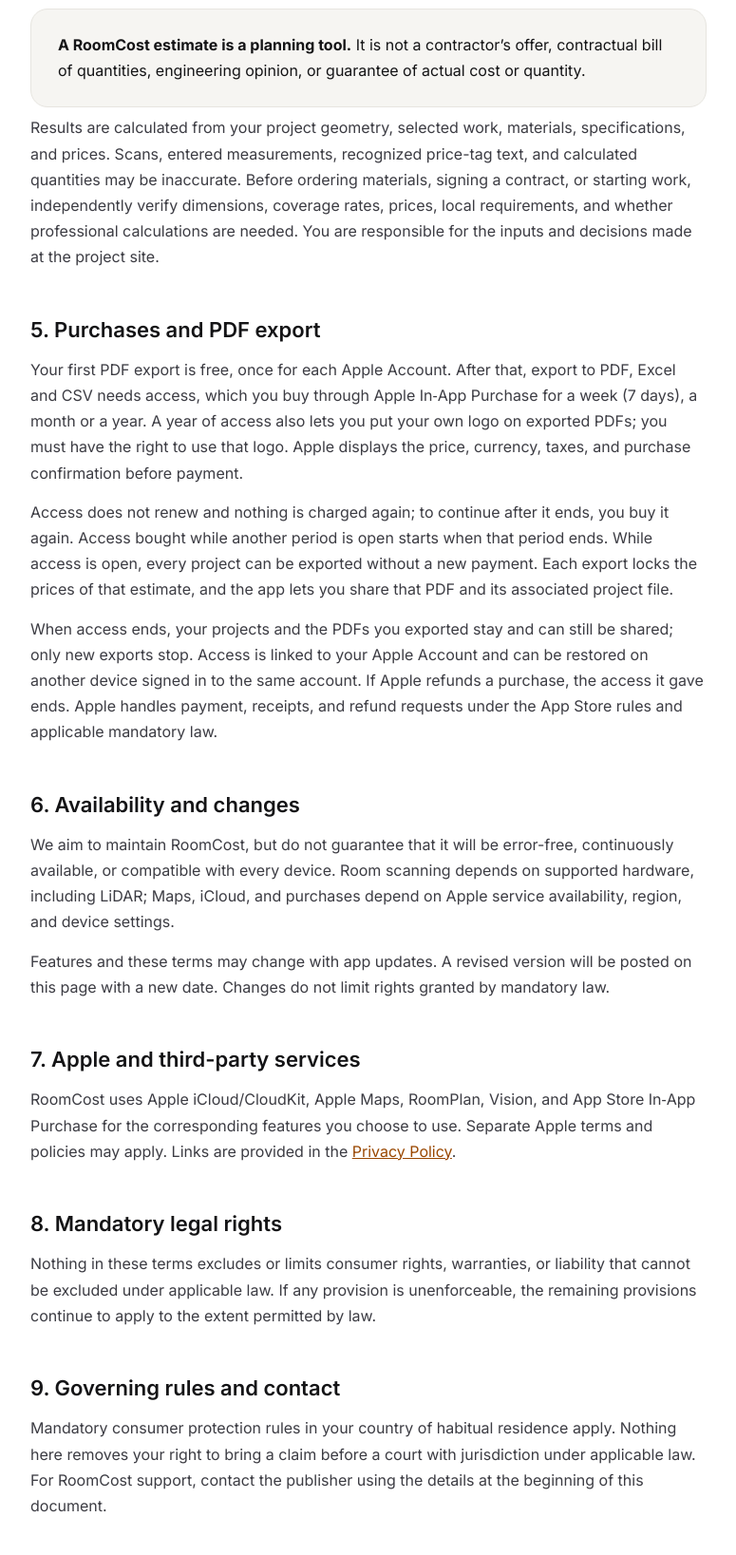
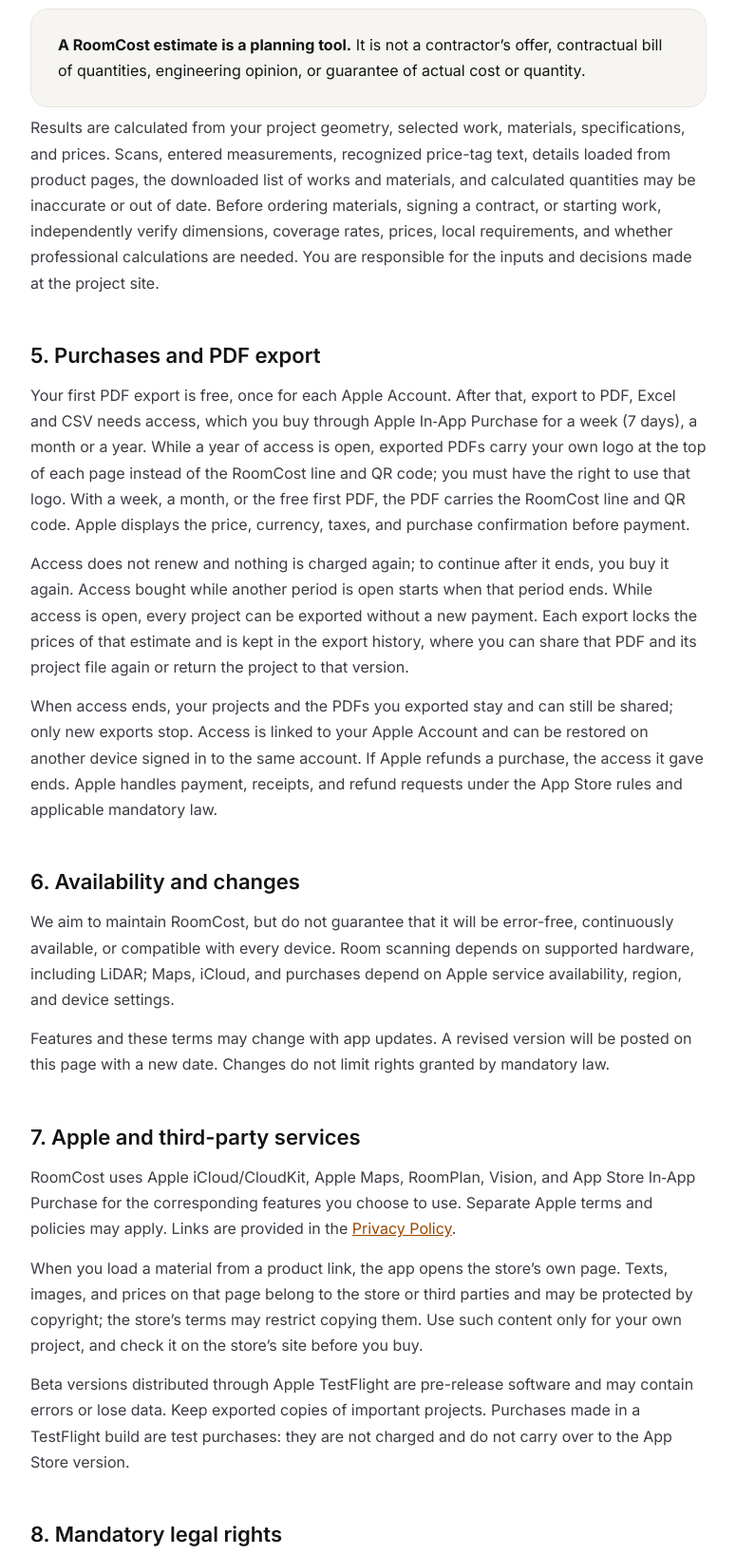
Before and after one commit to lundlay/roomcost.web, a plain HTML site: page terms.html in a window 1280 px wide. Shown: the part 1220-2857 px from the top of the page at 95% size, without its empty margins (252-1027 px from the left). Drawn offline with Linux system fonts and the light colour scheme.

Commit message:
Describe the logo, surface color from photos, tappable PDF fields, product page content and TestFlight builds in the privacy policy and terms

```diff
--- a/terms.html
+++ b/terms.html
@@ -40,11 +40,11 @@
 
     <h2>4. Estimates and decisions</h2>
     <div class="callout"><strong>A RoomCost estimate is a planning tool.</strong> It is not a contractor’s offer, contractual bill of quantities, engineering opinion, or guarantee of actual cost or quantity.</div>
-    <p>Results are calculated from your project geometry, selected work, materials, specifications, and prices. Scans, entered measurements, recognized price-tag text, and calculated quantities may be inaccurate. Before ordering materials, signing a contract, or starting work, independently verify dimensions, coverage rates, prices, local requirements, and whether professional calculations are needed. You are responsible for the inputs and decisions made at the project site.</p>
+    <p>Results are calculated from your project geometry, selected work, materials, specifications, and prices. Scans, entered measurements, recognized price-tag text, details loaded from product pages, the downloaded list of works and materials, and calculated quantities may be inaccurate or out of date. Before ordering materials, signing a contract, or starting work, independently verify dimensions, coverage rates, prices, local requirements, and whether professional calculations are needed. You are responsible for the inputs and decisions made at the project site.</p>
 
     <h2>5. Purchases and PDF export</h2>
-    <p>Your first PDF export is free, once for each Apple Account. After that, export to PDF, Excel and CSV needs access, which you buy through Apple In‑App Purchase for a week (7 days), a month or a year. A year of access also lets you put your own logo on exported PDFs; you must have the right to use that logo. Apple displays the price, currency, taxes, and purchase confirmation before payment.</p>
-    <p>Access does not renew and nothing is charged again; to continue after it ends, you buy it again. Access bought while another period is open starts when that period ends. While access is open, every project can be exported without a new payment. Each export locks the prices of that estimate, and the app lets you share that PDF and its associated project file.</p>
+    <p>Your first PDF export is free, once for each Apple Account. After that, export to PDF, Excel and CSV needs access, which you buy through Apple In‑App Purchase for a week (7 days), a month or a year. While a year of access is open, exported PDFs carry your own logo at the top of each page instead of the RoomCost line and QR code; you must have the right to use that logo. With a week, a month, or the free first PDF, the PDF carries the RoomCost line and QR code. Apple displays the price, currency, taxes, and purchase confirmation before payment.</p>
+    <p>Access does not renew and nothing is charged again; to continue after it ends, you buy it again. Access bought while another period is open starts when that period ends. While access is open, every project can be exported without a new payment. Each export locks the prices of that estimate and is kept in the export history, where you can share that PDF and its project file again or return the project to that version.</p>
     <p>When access ends, your projects and the PDFs you exported stay and can still be shared; only new exports stop. Access is linked to your Apple Account and can be restored on another device signed in to the same account. If Apple refunds a purchase, the access it gave ends. Apple handles payment, receipts, and refund requests under the App Store rules and applicable mandatory law.</p>
 
     <h2>6. Availability and changes</h2>
@@ -53,6 +53,8 @@
 
     <h2>7. Apple and third-party services</h2>
     <p>RoomCost uses Apple iCloud/CloudKit, Apple Maps, RoomPlan, Vision, and App Store In‑App Purchase for the corresponding features you choose to use. Separate Apple terms and policies may apply. Links are provided in the <a href="privacy.html">Privacy Policy</a>.</p>
+    <p>When you load a material from a product link, the app opens the store’s own page. Texts, images, and prices on that page belong to the store or third parties and may be protected by copyright; the store’s terms may restrict copying them. Use such content only for your own project, and check it on the store’s site before you buy.</p>
+    <p>Beta versions distributed through Apple TestFlight are pre-release software and may contain errors or lose data. Keep exported copies of important projects. Purchases made in a TestFlight build are test purchases: they are not charged and do not carry over to the App Store version.</p>
 
     <h2>8. Mandatory legal rights</h2>
     <p>Nothing in these terms excludes or limits consumer rights, warranties, or liability that cannot be excluded under applicable law. If any provision is unenforceable, the remaining provisions continue to apply to the extent permitted by law.</p>
```
Also changed, not shown: privacy.html (+3 -2 lines).
